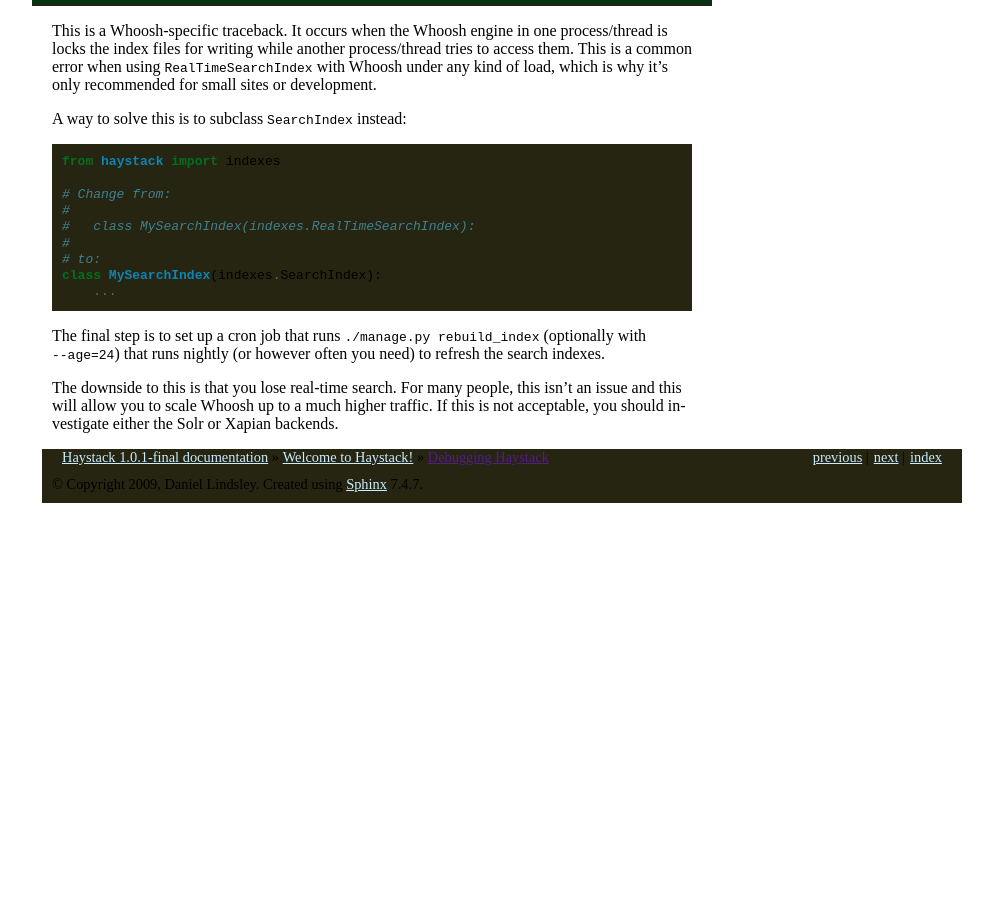
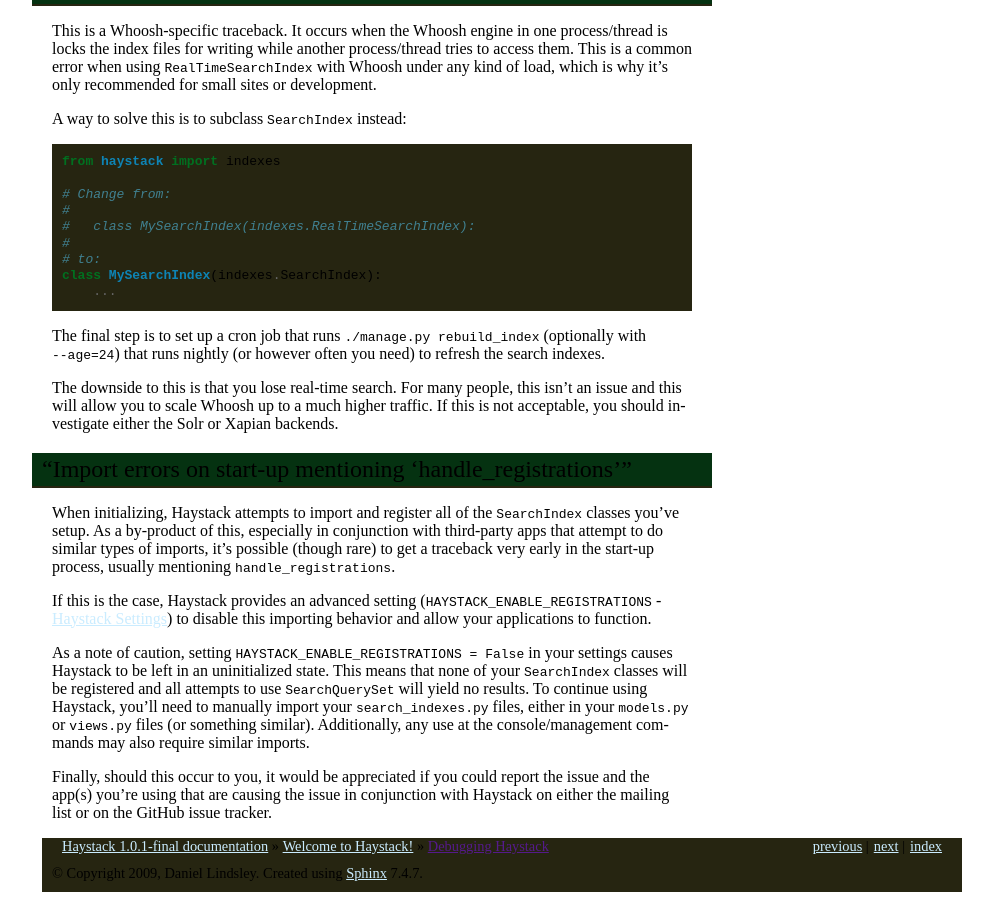
Before and after one commit to django-haystack/django-haystack, a Sphinx documentation site: the page built from docs/debugging.rst, in a window 1280 px wide and 900 px high, scrolled down 1489 px. Shown: the whole window, without its empty margins (138-1131 px from the left). Built offline with Sphinx 7.4.7, drawn with Linux system fonts in a browser that asks for light colours; a style sheet for code colours, icons or effects is not loaded; before the commit the page ends 2000 px from its top, so only the background shows below that; some of the changed text lies outside the part shown.

Commit message:
Added an advanced setting for disabling Haystack's initialization in the event of a conflict with other apps.

```diff
--- a/docs/debugging.rst
+++ b/docs/debugging.rst
@@ -95,3 +95,29 @@
 isn't an issue and this will allow you to scale Whoosh up to a much higher
 traffic. If this is not acceptable, you should investigate either the Solr or
 Xapian backends.
+
+
+"Import errors on start-up mentioning 'handle_registrations'"
+=============================================================
+
+When initializing, Haystack attempts to import and register all of the
+``SearchIndex`` classes you've setup. As a by-product of this, especially in
+conjunction with third-party apps that attempt to do similar types of imports,
+it's possible (though rare) to get a traceback very early in the start-up
+process, usually mentioning ``handle_registrations``.
+
+If this is the case, Haystack provides an advanced setting
+(``HAYSTACK_ENABLE_REGISTRATIONS`` - :doc:`settings`) to disable this importing
+behavior and allow your applications to function.
+
+As a note of caution, setting ``HAYSTACK_ENABLE_REGISTRATIONS = False`` in your
+settings causes Haystack to be left in an uninitialized state. This means that
+none of your ``SearchIndex`` classes will be registered and all attempts to use
+``SearchQuerySet`` will yield no results. To continue using Haystack, you'll
+need to manually import your ``search_indexes.py`` files, either in your
+``models.py`` or ``views.py`` files (or something similar). Additionally, any
+use at the console/management commands may also require similar imports.
+
+Finally, should this occur to you, it would be appreciated if you could report
+the issue and the app(s) you're using that are causing the issue in conjunction
+with Haystack on either the mailing list or on the GitHub issue tracker.
--- a/docs/settings.rst
+++ b/docs/settings.rst
@@ -196,3 +196,31 @@
 
 No default is provided. Haystack automatically falls back to the default
 implementation.
+
+
+``HAYSTACK_ENABLE_REGISTRATIONS``
+=================================
+
+**Optional**
+
+This setting allows you to control whether or not Haystack will manage it's own
+registrations at start-up. It should be a boolean.
+
+An example::
+
+    HAYSTACK_ENABLE_REGISTRATIONS = False
+
+Default is ``True``.
+
+.. warning::
+
+    Setting this to ``False`` prevents Haystack from doing any imports, which
+    means that no ``SearchIndex`` classes will get registered, no signals will
+    get hooked up and any use of ``SearchQuerySet`` without further work will
+    yield no results. You can manually import your ``SearchIndex`` classes in
+    other files (like your views or elsewhere). In short, Haystack will still
+    be available but essentially in an un-initialized state.
+
+    You should ONLY use this setting if you're using another third-party
+    application that causes tracebacks/import errors when used in conjunction
+    with Haystack.
```
Also changed, not shown: haystack/__init__.py (+8 -1 lines).
